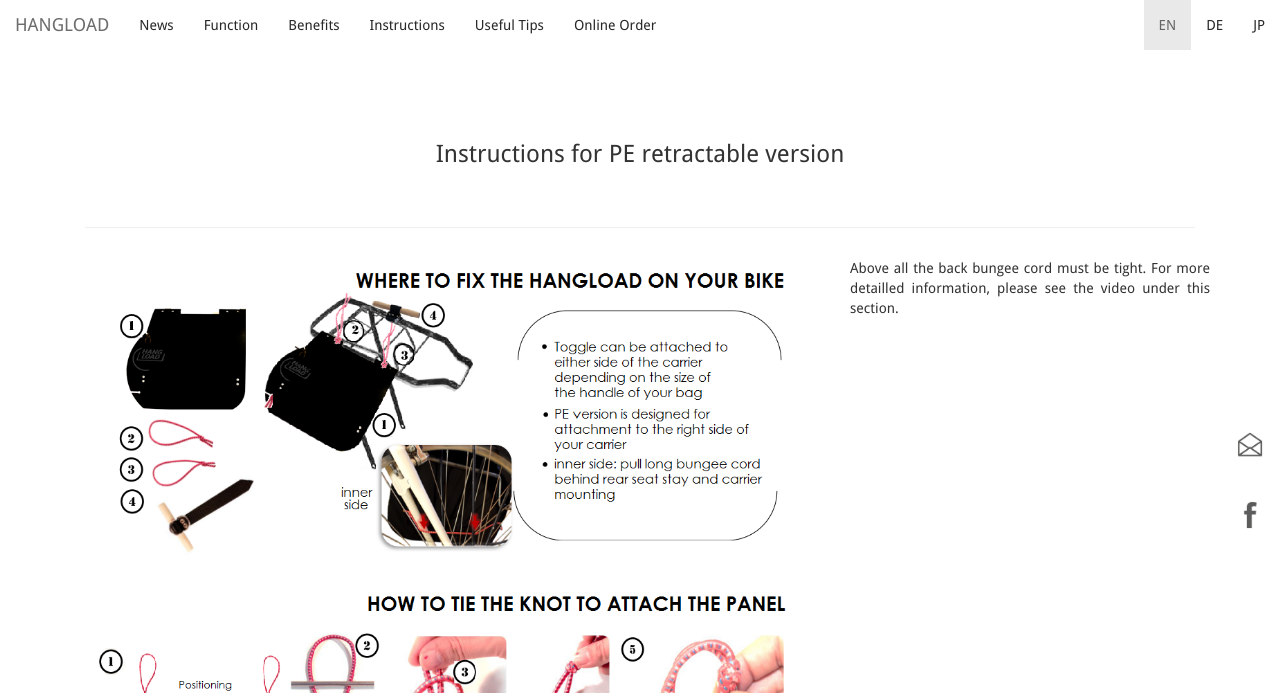
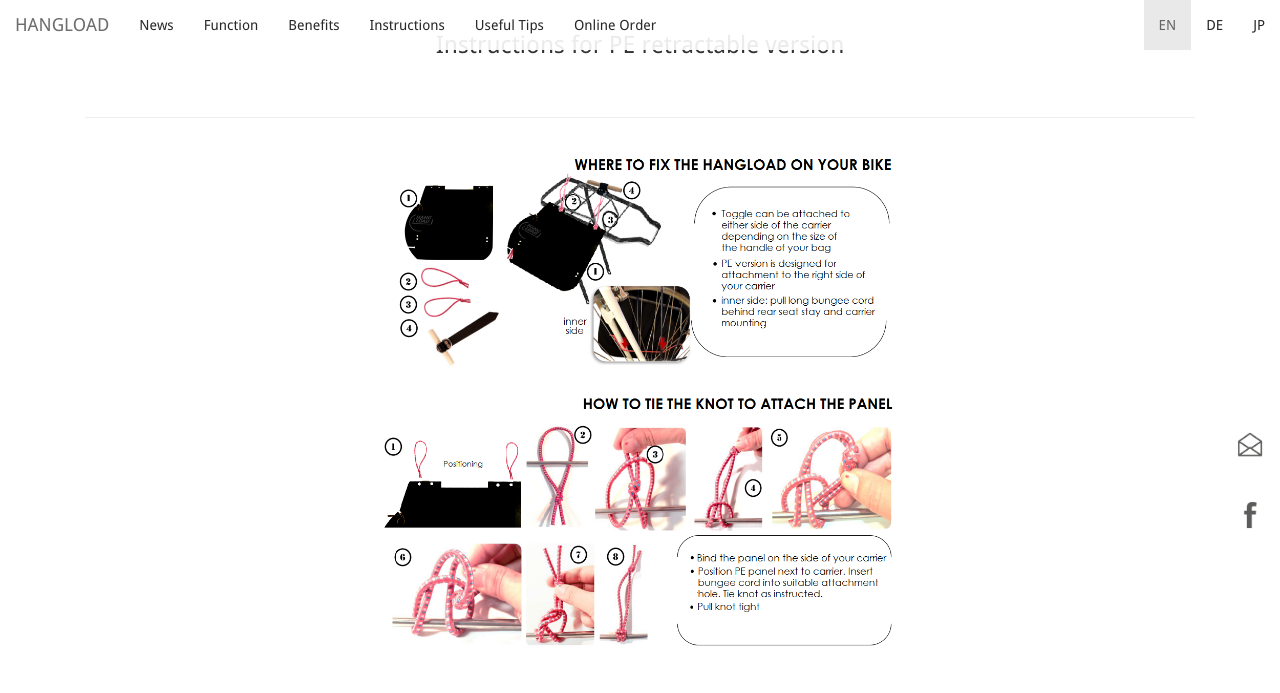
Before and after one commit to bodokaiser/hangload.com, a Jekyll site: the page built from instructions/index.html, in a window 1280 px wide and 1400 px high, scrolled down 1860 px. Shown: the top 693 px of the window. Built offline with Jekyll 4.4.1, drawn with Linux system fonts in a browser that asks for light colours; nearby versions of some CDN libraries; library files that are not in the unit come from our copies; Markdown is read by kramdown in place of the engine named in the settings; some of the changed text lies outside the part shown; grey boxes are pictures that could not be loaded.

Commit message:
Update index.html

```diff
--- a/instructions/index.html
+++ b/instructions/index.html
@@ -32,7 +32,7 @@
 <br>
 <br>
 <div class="row">
-<div class="col-xs-12 col-md-8">
+<div class="col-xs-8 col-xs-offset-2 col-sm-6 col-sm-offset-3">
 <div class="video">
 <iframe src="//player.vimeo.com/video/103311942?color=111111">
 <p class="text-center text-muted">
@@ -40,9 +40,6 @@
 </p>
 </iframe>
 </div>
-</div>
-<div class="col-xs-10 col-xs-offset-1 col-md-4 col-md-offset-0">
-<h3 class="text-center">video instructions</h3>
 </div>
 </div>
 <br>
@@ -66,23 +63,19 @@
 
 
 <div class="row">
-<div class="col-xs-12 col-md-8">
+<div class="col-xs-8 col-xs-offset-2 col-sm-6 col-sm-offset-3">
 <div class="thubmnail">
 <img class="img-responsive" alt="Drawings Attach"
 src="/images/instruction/Instruction_PE.png" />
 </div>
 </div>
 <div class="col-xs-10 col-xs-offset-1 col-md-4 col-md-offset-0">
-<p class="text-justify">
-Above all the back bungee cord must be tight. For more detailled information, please see the
-video under this section.
-</p>
 </div>
 </div>
 <br>
 <br>
 <div class="row">
-<div class="col-xs-12 col-md-8">
+<div class="col-xs-8 col-xs-offset-2 col-sm-6 col-sm-offset-3">
 <div class="video">
 <iframe src="//player.vimeo.com/video/103311322?color=111111">
 <p class="text-center text-muted">
@@ -92,11 +85,6 @@
 </div>
 </div>
 <div class="col-xs-10 col-xs-offset-1 col-md-4 col-md-offset-0">
-<h3 class="text-center">video instructions</h3>
-<p class="text-justify">
-After fixing it should be ensured that the rear rubber band is really tight. If this is not the case,
-it helps to make one or two nodes in the band. Then the rubber band is shorter overall and is again tight.
-</p>
 </div>
 </div>
 </article>
```
